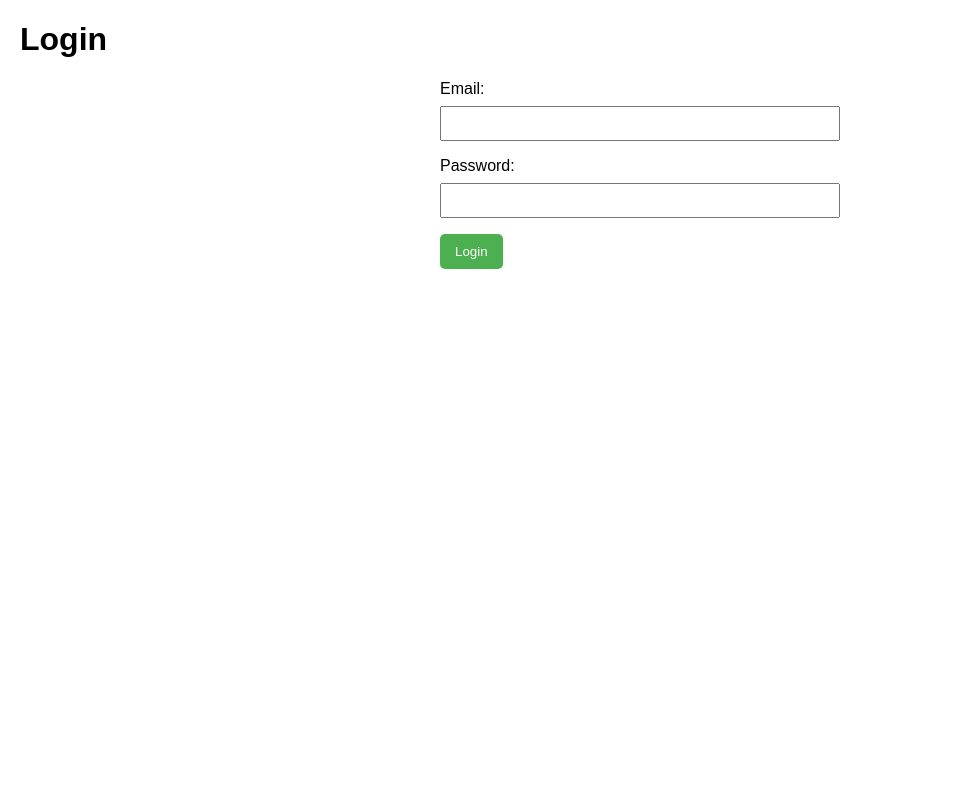
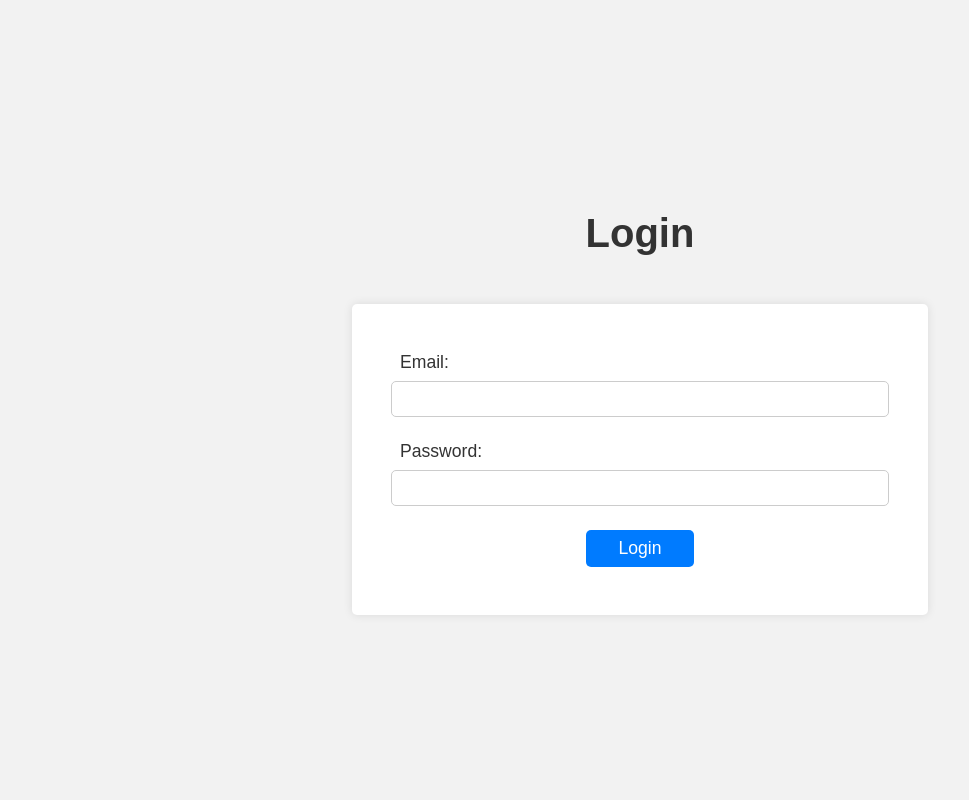
Before and after one commit to 1221302294/SE-Project-3, a Flask app: page /login in a window 1280 px wide. Shown: the whole page, without its empty margins (0-969 px from the left). Run offline with Flask 3, Linux system fonts and the light colour scheme.

Commit message:
update login

```diff
--- a/templates/login.html
+++ b/templates/login.html
@@ -7,29 +7,58 @@
     <style>
         body {
             font-family: Arial, sans-serif;
-            margin: 20px;
+            background-color: #f2f2f2;
+            display: flex;
+            flex-direction: column;
+            align-items: center;
+            justify-content: center;
+            min-height: 100vh;
+            margin: 0;
+            padding: 0;
+        }
+        h1 {
+            font-size: 2.5rem;
+            color: #333;
+            margin-bottom: 3rem;
         }
         form {
-            max-width: 400px;
-            margin: auto;
+            display: flex;
+            flex-direction: column;
+            align-items: center;
+            background-color: #fff;
+            padding: 3rem;
+            border-radius: 5px;
+            box-shadow: 0 0 10px rgba(0, 0, 0, 0.1);
+            width: 30rem;
         }
         label {
-            display: block;
-            margin-bottom: 8px;
+            font-size: 1.1rem;
+            color: #333;
+            margin-bottom: 0.5rem;
+            text-align: left;
+            width: 100%;
         }
-        input {
+        input,
+        select {
             width: 100%;
-            padding: 8px;
-            margin-bottom: 16px;
-            box-sizing: border-box;
+            padding: 0.5rem;
+            font-size: 1rem;
+            border: 1px solid #ccc;
+            border-radius: 5px;
+            margin-bottom: 1.5rem;
         }
         button {
-            background-color: #4CAF50;
-            color: white;
-            padding: 10px 15px;
+            padding: 0.5rem 2rem;
+            font-size: 1.1rem;
+            color: #fff;
+            background-color: #007Bff;
             border: none;
             border-radius: 5px;
             cursor: pointer;
+            transition: background-color 0.3s;
+        }
+        button:hover {
+            background-color: #444;
         }
     </style>
 </head>
@@ -41,7 +70,7 @@
 
         <label for="password">Password:</label>
         <input type="password" id="password" name="password" required>
-
+        <input type="hidden" id="role" name="role" value="{{ role }}">
         <button type="submit">Login</button>
     </form>
 </body>
```
